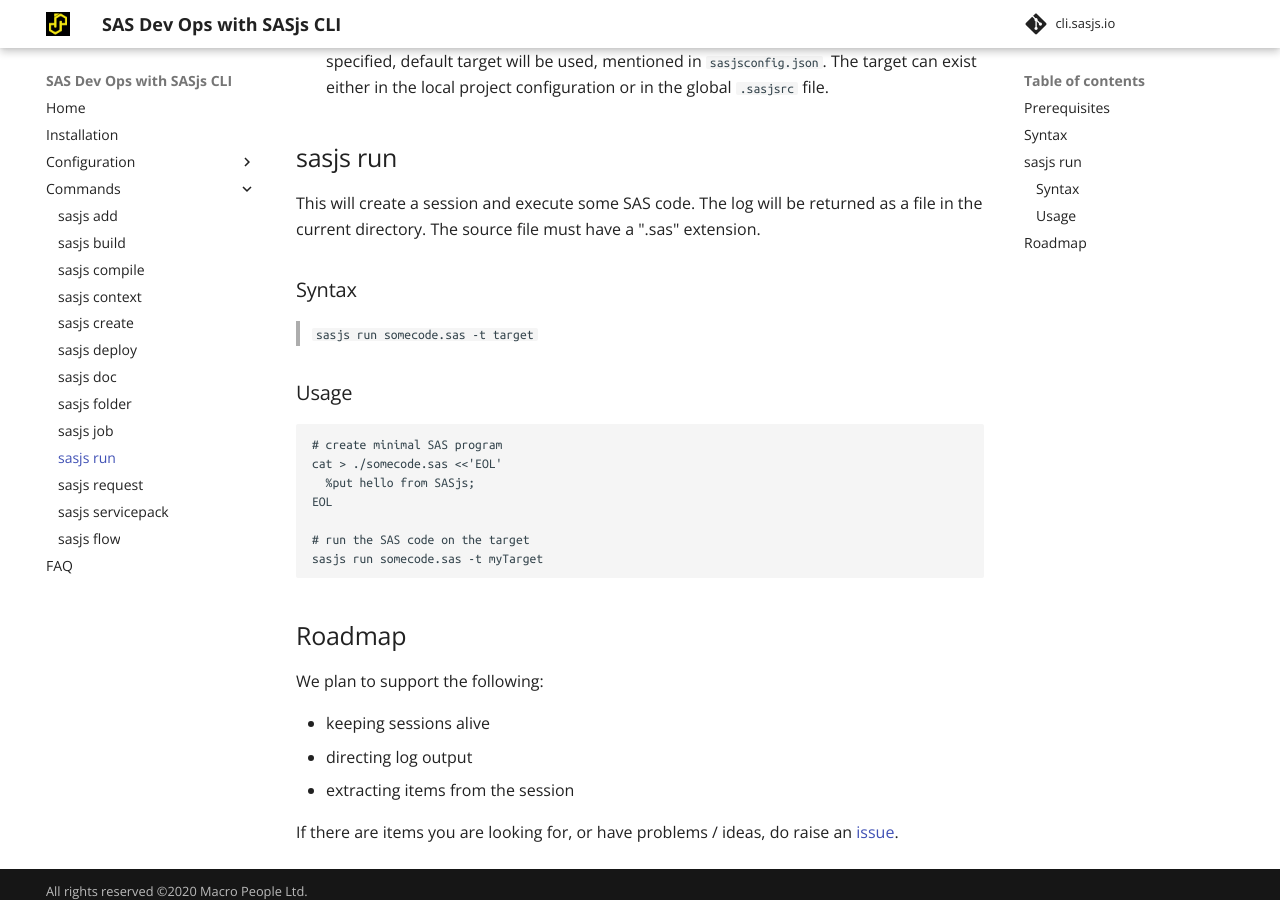
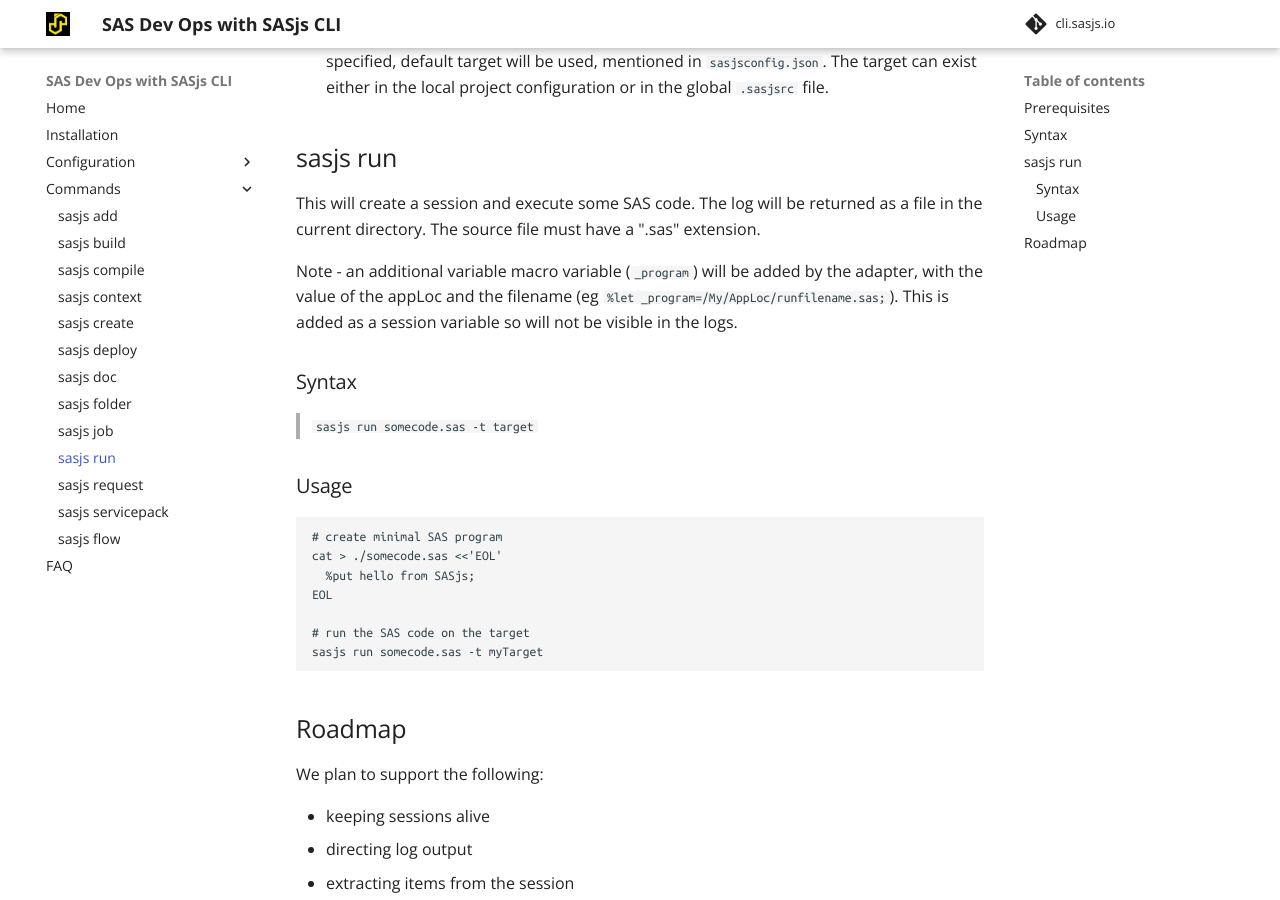
Before and after one commit to sasjs/cli.sasjs.io, an MkDocs documentation site: the page built from docs/run.md, in a window 1280 px wide and 900 px high, scrolled down 714 px. Built offline with MkDocs 1.6.1 and Material for MkDocs 9.7.7, drawn with Linux system fonts in a browser that asks for light colours.

Commit message:
chore: updates

```diff
--- a/.gitpod.yml
+++ b/.gitpod.yml
@@ -4,3 +4,4 @@
 vscode:
   extensions:
     - esbenp.prettier-vscode@5.9.2:/ZjVG4nabMGxTqOcyglnfQ==
+    - sasjs.sasjs-for-vscode@1.5.0:1isfNYn5dhv9K0frh1yGHg==
--- a/docs/run.md
+++ b/docs/run.md
@@ -10,6 +10,7 @@
 The `sasjs run` command enables developers to submit SAS code for execution from the commandline.
 
 <script id="asciicast-FK3Xr2RhqAjhIcqLLLKD7xCvM" src="https://asciinema.org/a/FK3Xr2RhqAjhIcqLLLKD7xCvM.js" async></script>
+
 
 ## Prerequisites
 
@@ -28,6 +29,8 @@
 ## sasjs run
 
 This will create a session and execute some SAS code. The log will be returned as a file in the current directory. The source file must have a ".sas" extension.
+
+Note - an additional variable macro variable (`_program`) will be added by the adapter, with the value of the appLoc and the filename (eg `%let _program=/My/AppLoc/runfilename.sas;`).  This is added as a session variable so will not be visible in the logs.
 
 ### Syntax
 
```
Also changed, not shown: README.txt, 1 other file.
